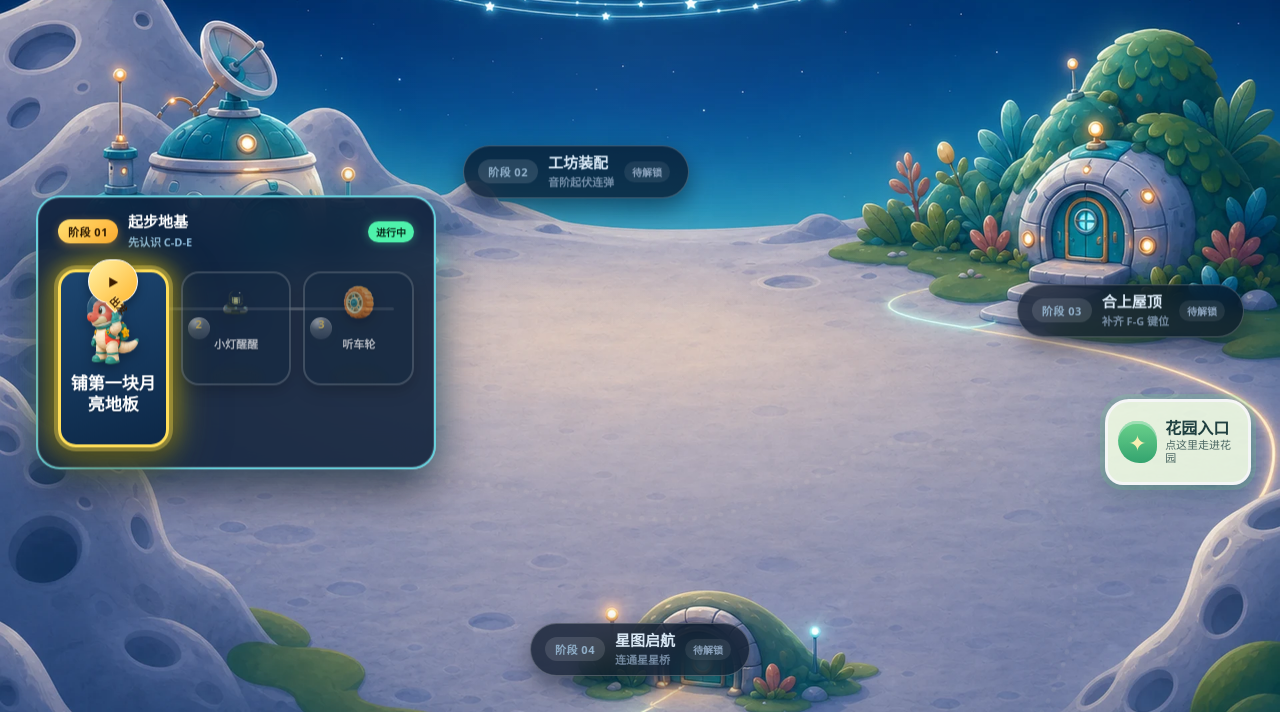
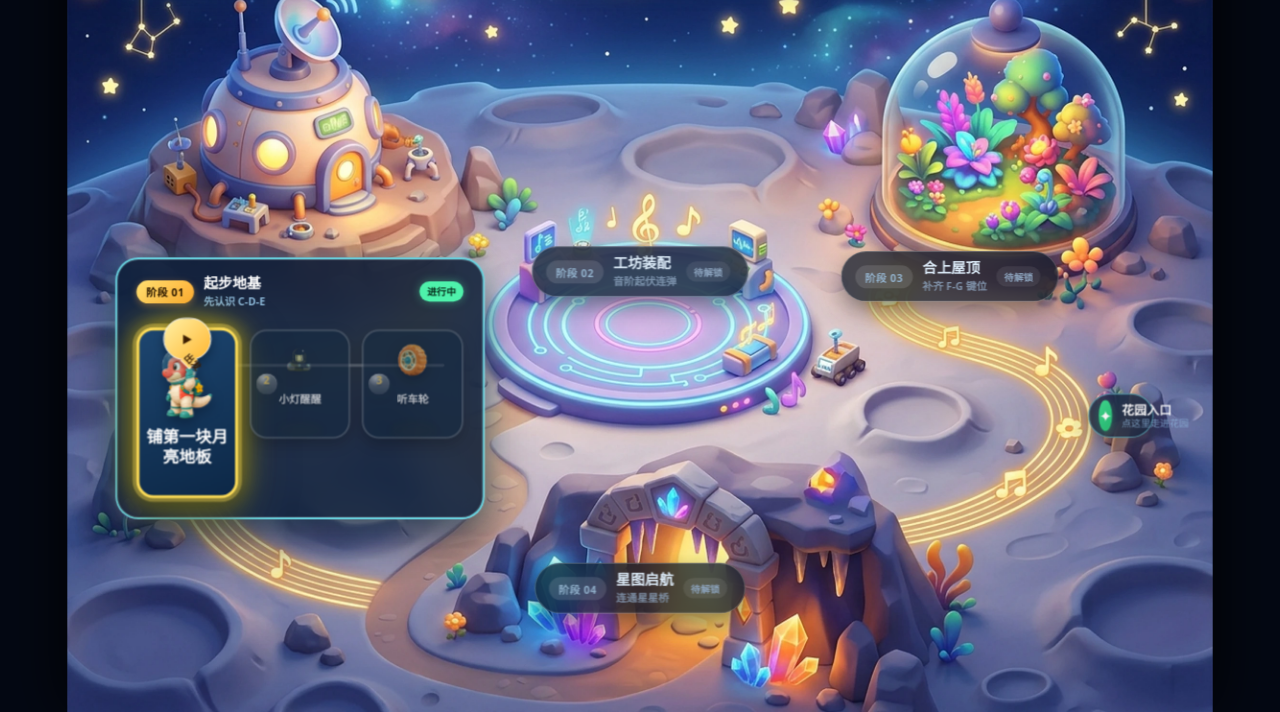
Before and after one commit to linglinghahaha/star-dino-piano, a website: page index.html in a window 1280 px wide. Shown: the part 88-800 px from the top of the page. Drawn offline with Linux system fonts and the light colour scheme.

Commit message:
feat(ui): 专为iPad Pro 11寸适配锁定舞台缩放并落地AI星空工坊发光路线大地图

```diff
--- a/course-director.css
+++ b/course-director.css
@@ -52,7 +52,7 @@
 }
 
 .map-shell[data-course-director="true"] .island-map {
-  inset: 70px 0 0 !important;
+  inset: auto !important;
 }
 
 .map-shell[data-course-director="true"] .map-route {
@@ -1320,16 +1320,67 @@ html[data-motion="reduced"] .map-shell[data-course-director="true"] .garden-rest
    Star Dino Workshop: 4-Phase Curriculum Hub Architecture (Clean & Gorgeous)
    ========================================================================= */
 
-/* Set Moon Base World Map Background */
+/* =========================================================================
+   Star Dino Workshop: iPad Pro 11" Stage-Locked Scaler (1194 x 834)
+   ========================================================================= */
+
+/* The outer viewport shell: centered, dark sci-fi cosmic border, overflow hidden */
 #mapShell.map-shell {
-  color: #e8f4fc !important;
-  background:
-    radial-gradient(circle at 50% 18%, rgba(255,255,255,0.05), transparent 35%),
-    url("assets/runtime/world-map-star-workshop.webp") center / cover no-repeat !important;
-}
-
-#mapShell.map-shell::before {
-  display: none !important;
+  position: fixed !important;
+  inset: 0 !important;
+  width: 100vw !important;
+  height: 100vh !important;
+  background: #040813 !important;
+  overflow: hidden !important;
+  display: flex !important;
+  flex-direction: column !important;
+  align-items: center !important;
+  justify-content: center !important;
+  padding: 0 !important;
+  margin: 0 !important;
+}
+
+/* Hide obsolete focus masks */
+.map-v4-focus-mask {
+  display: none !important;
+}
+
+/* Hide old 2D dashed route line; let the high-res 3D golden musical staff road on the ground shine */
+.map-route {
+  display: none !important;
+}
+
+/* The 1194 x 834 iPad Pro 11" Fixed-Aspect Stage Canvas */
+#mapShell.map-shell .island-map {
+  position: absolute !important;
+  left: 50% !important;
+  top: 50% !important;
+  width: 1194px !important;
+  height: 834px !important;
+  min-width: 1194px !important;
+  min-height: 834px !important;
+  max-width: 1194px !important;
+  max-height: 834px !important;
+  background: url("assets/runtime/world-map-ipad-pro-11.webp") center / 100% 100% no-repeat !important;
+  transform: translate(-50%, -50%) scale(var(--stage-scale, 1)) !important;
+  transform-origin: center center !important;
+  flex-shrink: 0 !important;
+  overflow: hidden !important;
+  box-shadow: 0 0 60px rgba(0, 0, 0, 0.95) !important;
+}
+
+/* Map Topbar inside stage */
+.island-map .map-topbar {
+  position: absolute !important;
+  top: 18px !important;
+  left: 24px !important;
+  right: 24px !important;
+  z-index: 30 !important;
+  display: grid !important;
+  grid-template-columns: auto minmax(180px, 1fr) auto auto !important;
+  gap: 12px !important;
+  align-items: center !important;
+  padding: 0 !important;
 }
 
 /* Hide old duplicate bottom-left giant box to keep screen 100% clean */
@@ -1350,34 +1401,101 @@ html[data-motion="reduced"] .map-shell[data-course-director="true"] .garden-rest
   box-sizing: border-box;
 }
 
-/* Station 1: Moon Base Courtyard (Left) */
+/* Station 1: Moon Base Workshop (Left Platform) */
 .phase-hub-1 {
-  left: max(36px, calc(env(safe-area-inset-left) + 32px));
-  top: 48%;
-  transform: translateY(-50%);
-  width: 400px;
-  max-width: 420px;
-}
-
-/* Station 2: Central Circuit Transit */
+  left: 50px !important;
+  top: 360px !important;
+  transform: none !important;
+  width: 385px !important;
+  max-width: 400px !important;
+}
+
+/* Station 2: Central Circuit Turntable (Center Musical Ring Platform) */
 .phase-hub-2 {
-  left: 45%;
-  top: 26%;
-  transform: translate(-50%, -50%);
-}
-
-/* Station 3: Greenhouse Dome Terrace */
+  left: 597px !important;
+  top: 375px !important;
+  transform: translate(-50%, -50%) !important;
+}
+
+/* Station 3: Greenhouse Dome Terrace (Right Botanical Dome) */
 .phase-hub-3 {
-  right: max(36px, calc(env(safe-area-inset-right) + 32px));
-  top: 45%;
-  transform: translateY(-50%);
-}
-
-/* Station 4: Cavern Gateway / Star Bridge Portal */
+  left: 920px !important;
+  top: 380px !important;
+  transform: translate(-50%, -50%) !important;
+}
+
+/* Station 4: Cavern Gateway / Star Bridge Portal (Bottom Crystal Arch) */
 .phase-hub-4 {
-  left: 50%;
-  bottom: max(36px, calc(env(safe-area-inset-bottom) + 24px));
-  transform: translateX(-50%);
+  left: 597px !important;
+  top: 705px !important;
+  transform: translate(-50%, -50%) !important;
+}
+
+/* Compact Capsule Garden Entrance Marker */
+.island-map .garden-rest-marker {
+  position: absolute !important;
+  right: 28px !important;
+  bottom: 24px !important;
+  width: auto !important;
+  height: 46px !important;
+  min-height: 46px !important;
+  max-height: 46px !important;
+  padding: 6px 16px 6px 10px !important;
+  border-radius: 999px !important;
+  display: inline-flex !important;
+  flex-direction: row !important;
+  align-items: center !important;
+  writing-mode: horizontal-tb !important;
+  white-space: nowrap !important;
+  gap: 10px !important;
+  background: rgba(13, 31, 56, 0.82) !important;
+  border: 1.5px solid rgba(111, 226, 237, 0.6) !important;
+  box-shadow: 0 8px 24px rgba(0, 0, 0, 0.4) !important;
+  backdrop-filter: blur(12px) !important;
+  color: #ffffff !important;
+  z-index: 25 !important;
+  cursor: pointer !important;
+}
+
+.island-map .garden-rest-marker .garden-rest-icon {
+  width: 32px !important;
+  height: 32px !important;
+  border-radius: 50% !important;
+  display: inline-flex !important;
+  align-items: center !important;
+  justify-content: center !important;
+  background: linear-gradient(135deg, #37dd8a, #1fb96e) !important;
+  color: #ffffff !important;
+  font-size: 16px !important;
+  box-shadow: 0 2px 8px rgba(31, 185, 110, 0.4) !important;
+}
+
+.island-map .garden-rest-marker .garden-rest-copy {
+  display: flex !important;
+  flex-direction: column !important;
+  align-items: flex-start !important;
+  writing-mode: horizontal-tb !important;
+  white-space: nowrap !important;
+  gap: 1px !important;
+}
+
+.island-map .garden-rest-marker .garden-rest-copy strong,
+.island-map .garden-rest-marker .garden-rest-copy small {
+  writing-mode: horizontal-tb !important;
+  white-space: nowrap !important;
+}
+
+.island-map .garden-rest-marker .garden-rest-copy strong {
+  font-size: 13px !important;
+  font-weight: 900 !important;
+  color: #ffffff !important;
+  line-height: 1.1 !important;
+}
+
+.island-map .garden-rest-marker .garden-rest-copy small {
+  font-size: 10px !important;
+  color: #92bce3 !important;
+  line-height: 1.1 !important;
 }
 
 /* --- Header of Phase Hub --- */
--- a/index.html
+++ b/index.html
@@ -35,6 +35,18 @@
   <!-- <link rel="stylesheet" href="world-map-v6-dark-scifi.css?v=overhaul-367b-world-map-pwa-qualification"> -->
   <link rel="stylesheet" href="s01-mini-training-dock.css?v=overhaul-368b-s01-mini-continuity-correction">
   <link rel="stylesheet" href="staff-notation-geometry.css?v=overhaul-369a-staff-notation-geometry-correction">
+  <script>
+    (function() {
+      function updateStageScale() {
+        var s = Math.min(window.innerWidth / 1194, window.innerHeight / 834);
+        document.documentElement.style.setProperty('--stage-scale', s);
+      }
+      window.addEventListener('resize', updateStageScale);
+      window.addEventListener('orientationchange', updateStageScale);
+      updateStageScale();
+      document.addEventListener('DOMContentLoaded', updateStageScale);
+    })();
+  </script>
 </head>
 <body class="booting">
   <div class="boot-loader" id="bootLoader" role="status" aria-live="polite">
@@ -64,6 +76,12 @@
   </div>
 
   <main class="map-shell" id="mapShell" hidden>
+    <span class="map-v4-focus-mask" data-map-v4-landmark="C1" aria-hidden="true"></span>
+    <span class="map-v4-focus-mask" data-map-v4-landmark="C2" aria-hidden="true"></span>
+    <span class="map-v4-focus-mask" data-map-v4-landmark="C3" aria-hidden="true"></span>
+    <span class="map-v4-focus-mask" data-map-v4-landmark="C4" aria-hidden="true"></span>
+
+    <section class="island-map" aria-label="星芽课程路线">
       <header class="map-topbar" aria-label="星芽学习旅程进度">
         <div class="map-brand">
           <span class="brand-mark">★</span>
@@ -86,12 +104,6 @@
         </button>
       </header>
 
-    <span class="map-v4-focus-mask" data-map-v4-landmark="C1" aria-hidden="true"></span>
-    <span class="map-v4-focus-mask" data-map-v4-landmark="C2" aria-hidden="true"></span>
-    <span class="map-v4-focus-mask" data-map-v4-landmark="C3" aria-hidden="true"></span>
-    <span class="map-v4-focus-mask" data-map-v4-landmark="C4" aria-hidden="true"></span>
-
-    <section class="island-map" aria-label="星芽课程路线">
       <div class="map-world-result map-floor-result" id="mapFloorResult" hidden aria-hidden="true"></div>
       <div class="map-world-result map-workshop-floor-result" id="mapWorkshopFloorResult" hidden aria-hidden="true"></div>
       <div class="map-world-result map-dongdong-partial-reveal" id="mapDongdongPartialReveal" hidden aria-hidden="true">
```
Also changed, not shown: assets/runtime/world-map-ipad-pro-11.webp (added). Lines whose indentation alone changed are shown as unchanged.
